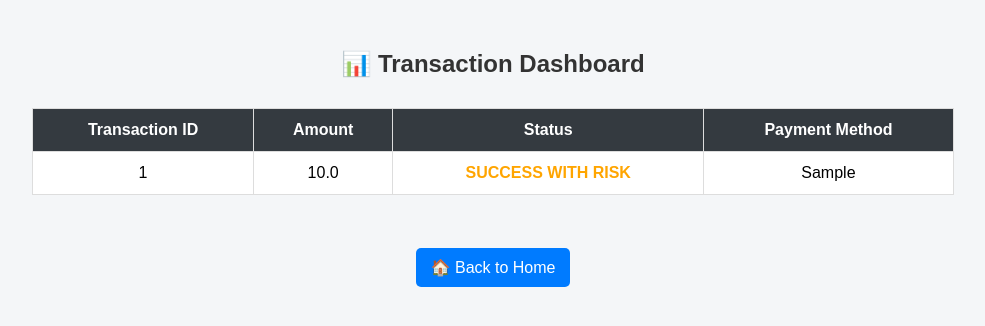
After one commit to MahdiRedwan/ProjectCABD, a Flask app: page /dashboard in a window 1280 px wide. The commit adds this page. Shown: the top 326 px of the page, without its empty margins (147-1132 px from the left). Run offline with Flask 3, Linux system fonts and the light colour scheme; tables that the repository leaves empty hold one stand-in row (values such as "Sample post").

Commit message:
final deployment with dashboard + payment method + status

```diff
--- a/app.py
+++ b/app.py
@@ -1,53 +1,29 @@
 from flask import Flask, render_template, request, redirect
-from flask_sqlalchemy import SQLAlchemy
+import time
 import requests
-import time
+
+from config import STORE_ID, STORE_PASSWORD, BASE_URL
+from db import db
+from models import Transaction
+from sslcommerz import validate_payment
 
 app = Flask(__name__)
-
-# ======================
-# CONFIG
-# ======================
-STORE_ID = "healt69d2ddc0e9804"
-STORE_PASSWORD = "healt69d2ddc0e9804@ssl"
-
-BASE_URL = "https://projectcabd-production.up.railway.app"
-
-app.config['SQLALCHEMY_DATABASE_URI'] = 'sqlite:///payments.db'
-app.config['SQLALCHEMY_TRACK_MODIFICATIONS'] = False
-
-db = SQLAlchemy(app)
-
-# ======================
-# DATABASE MODEL
-# ======================
-class Transaction(db.Model):
-    id = db.Column(db.Integer, primary_key=True)
-    tran_id = db.Column(db.String(100), unique=True)
-    amount = db.Column(db.Float)
-    status = db.Column(db.String(20))
-
+app.config["SQLALCHEMY_DATABASE_URI"] = "sqlite:///db.sqlite3"
+db.init_app(app)
 
 with app.app_context():
     db.create_all()
 
-# ======================
-# ROUTES
-# ======================
-@app.route('/')
+
+@app.route("/")
 def index():
-    return render_template('index.html')
+    return render_template("index.html")
 
 
-@app.route('/pay', methods=['POST'])
+@app.route("/pay", methods=["POST"])
 def pay():
     amount = request.form.get("amount")
     tran_id = f"TXN_{int(time.time())}"
-
-    # Save INITIATED
-    txn = Transaction(tran_id=tran_id, amount=amount, status="INITIATED")
-    db.session.add(txn)
-    db.session.commit()
 
     payload = {
         "store_id": STORE_ID,
@@ -55,61 +31,77 @@ def pay():
         "total_amount": amount,
         "currency": "BDT",
         "tran_id": tran_id,
-
-        "success_url": f"{BASE_URL}/success?tran_id={tran_id}",
+        "success_url": f"{BASE_URL}/success",
         "fail_url": f"{BASE_URL}/fail",
         "cancel_url": f"{BASE_URL}/cancel",
-
         "cus_name": "Test User",
         "cus_email": "test@mail.com",
-        "cus_add1": "Dhaka",
         "cus_phone": "01700000000",
-
-        "product_name": "Demo Product",
+        "product_name": "Demo",
         "product_category": "General",
         "product_profile": "general"
     }
 
-    response = requests.post(
+    res = requests.post(
         "https://sandbox.sslcommerz.com/gwprocess/v4/api.php",
         data=payload
     )
 
-    data = response.json()
+    data = res.json()
 
     if "GatewayPageURL" in data:
         return redirect(data["GatewayPageURL"])
-    else:
-        return data
+
+    return data
 
 
-@app.route('/success', methods=['GET', 'POST'])
+@app.route("/success", methods=["GET", "POST"])
 def success():
+    val_id = request.args.get("val_id")
     tran_id = request.args.get("tran_id")
 
-    txn = Transaction.query.filter_by(tran_id=tran_id).first()
-    if txn:
-        txn.status = "SUCCESS"
-        db.session.commit()
+    payment = validate_payment(val_id)
 
-    return render_template("success.html")
+    status_raw = payment.get("status", "FAILED")
+    card_type = payment.get("card_type", "UNKNOWN")
+    bank_tran_id = payment.get("bank_tran_id", "")
+
+    if status_raw == "VALIDATED":
+        status = "SUCCESS"
+    elif status_raw == "VALIDATED_RISK":
+        status = "SUCCESS WITH RISK"
+    else:
+        status = "FAILED"
+
+    txn = Transaction(
+        tran_id=tran_id,
+        amount=payment.get("amount", 0),
+        status=status,
+        payment_method=card_type,
+        bank_tran_id=bank_tran_id
+    )
+
+    db.session.add(txn)
+    db.session.commit()
+
+    return render_template("success.html", txn=txn)
 
 
-@app.route('/fail', methods=['GET', 'POST'])
+@app.route("/dashboard")
+def dashboard():
+    txns = Transaction.query.all()
+    return render_template("dashboard.html", txns=txns)
+
+
+@app.route("/fail")
 def fail():
     return render_template("fail.html")
 
 
-@app.route('/cancel', methods=['GET', 'POST'])
+@app.route("/cancel")
 def cancel():
     return render_template("cancel.html")
 
 
-@app.route('/admin')
-def admin():
-    transactions = Transaction.query.all()
-    return render_template("admin.html", transactions=transactions)
-
-
 if __name__ == "__main__":
     app.run(debug=True)
--- /dev/null
+++ b/config.py
@@ -0,0 +1,4 @@
+STORE_ID = "healt69d2ddc0e9804"
+STORE_PASSWORD = "healt69d2ddc0e9804@ssl"
+
+BASE_URL = "https://projectcabd-production.up.railway.app"
--- /dev/null
+++ b/db.py
@@ -0,0 +1,3 @@
+from flask_sqlalchemy import SQLAlchemy
+
+db = SQLAlchemy()
--- a/requirements.txt
+++ b/requirements.txt
@@ -1,4 +1,4 @@
-flask
-flask-sqlalchemy
+Flask
 requests
 gunicorn
+Flask-SQLAlchemy
--- /dev/null
+++ b/static/style.css
@@ -0,0 +1,94 @@
+/* General */
+body {
+    font-family: Arial, sans-serif;
+    background-color: #f4f6f8;
+    margin: 0;
+    padding: 0;
+    text-align: center;
+}
+
+/* Container */
+.container {
+    width: 80%;
+    margin: auto;
+    margin-top: 50px;
+}
+
+/* Headings */
+h2 {
+    color: #333;
+}
+
+/* Form */
+form {
+    margin-top: 20px;
+}
+
+input {
+    padding: 10px;
+    width: 200px;
+    border: 1px solid #ccc;
+    border-radius: 5px;
+}
+
+button {
+    padding: 10px 20px;
+    border: none;
+    background-color: #28a745;
+    color: white;
+    border-radius: 5px;
+    cursor: pointer;
+}
+
+button:hover {
+    background-color: #218838;
+}
+
+/* Links as buttons */
+a {
+    text-decoration: none;
+    padding: 10px 15px;
+    background-color: #007bff;
+    color: white;
+    border-radius: 5px;
+    margin: 5px;
+    display: inline-block;
+}
+
+a:hover {
+    background-color: #0056b3;
+}
+
+/* Table */
+table {
+    width: 90%;
+    margin: 30px auto;
+    border-collapse: collapse;
+    background: white;
+}
+
+th, td {
+    padding: 12px;
+    border: 1px solid #ddd;
+}
+
+th {
+    background-color: #343a40;
+    color: white;
+}
+
+/* Status colors */
+.status-success {
+    color: green;
+    font-weight: bold;
+}
+
+.status-risk {
+    color: orange;
+    font-weight: bold;
+}
+
+.status-failed {
+    color: red;
+    font-weight: bold;
+}
--- /dev/null
+++ b/templates/dashboard.html
@@ -0,0 +1,51 @@
+<!DOCTYPE html>
+<html>
+<head>
+    <title>Dashboard</title>
+    <link rel="stylesheet" href="{{ url_for('static', filename='style.css') }}">
+</head>
+
+<body>
+
+<div class="container">
+
+    <h2>📊 Transaction Dashboard</h2>
+
+    <table>
+        <tr>
+            <th>Transaction ID</th>
+            <th>Amount</th>
+            <th>Status</th>
+            <th>Payment Method</th>
+        </tr>
+
+        {% for t in txns %}
+        <tr>
+            <td>{{ t.tran_id }}</td>
+            <td>{{ t.amount }}</td>
+
+            <td class="
+                {% if t.status == 'SUCCESS' %}
+                    status-success
+                {% elif t.status == 'SUCCESS WITH RISK' %}
+                    status-risk
+                {% else %}
+                    status-failed
+                {% endif %}
+            ">
+                {{ t.status }}
+            </td>
+
+            <td>{{ t.payment_method }}</td>
+        </tr>
+        {% endfor %}
+
+    </table>
+
+    <br>
+    <a href="/">🏠 Back to Home</a>
+
+</div>
+
+</body>
+</html>
```
Also changed, not shown: models.py (added, +11 -0 lines), sslcommerz.py (added, +19 -0 lines), templates/cancel.html (+10 -4 lines), templates/fail.html (+10 -4 lines), templates/index.html (+12 -6 lines), templates/success.html (+24 -15 lines), 1 other file.
